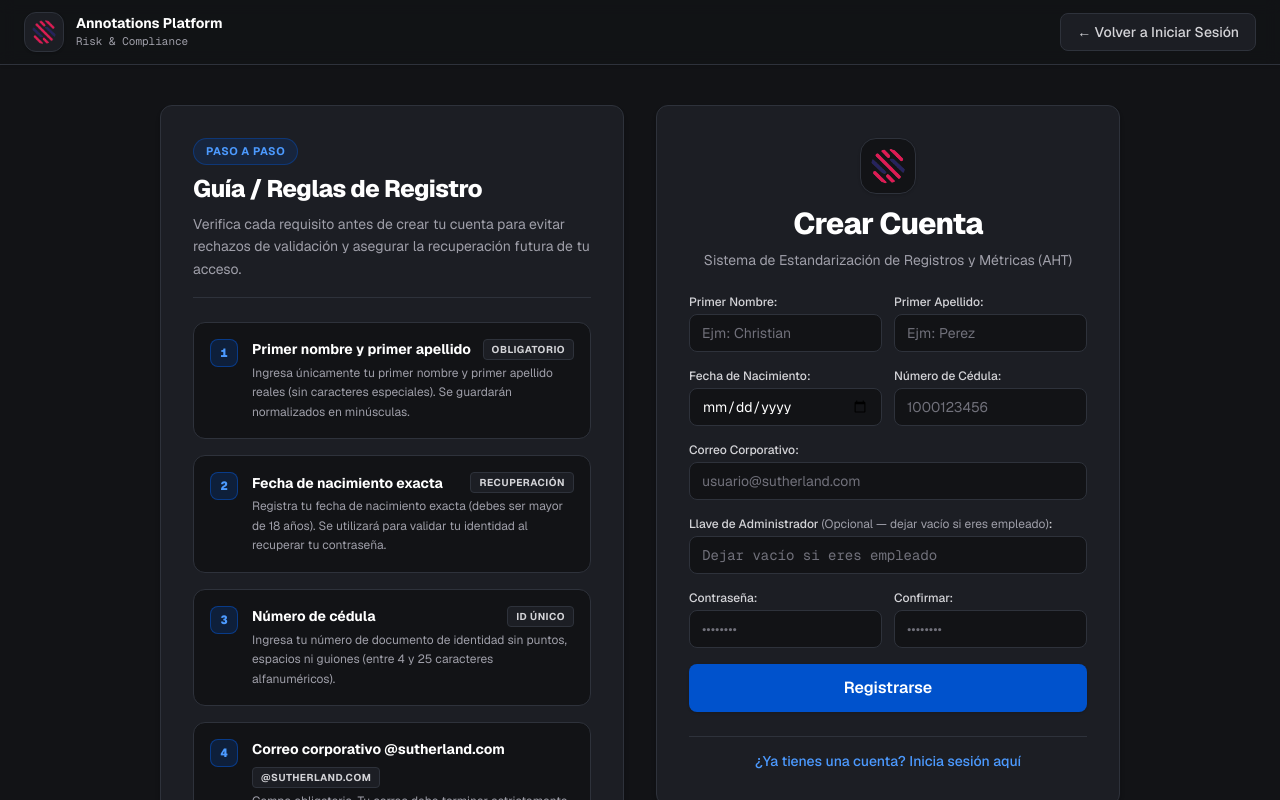
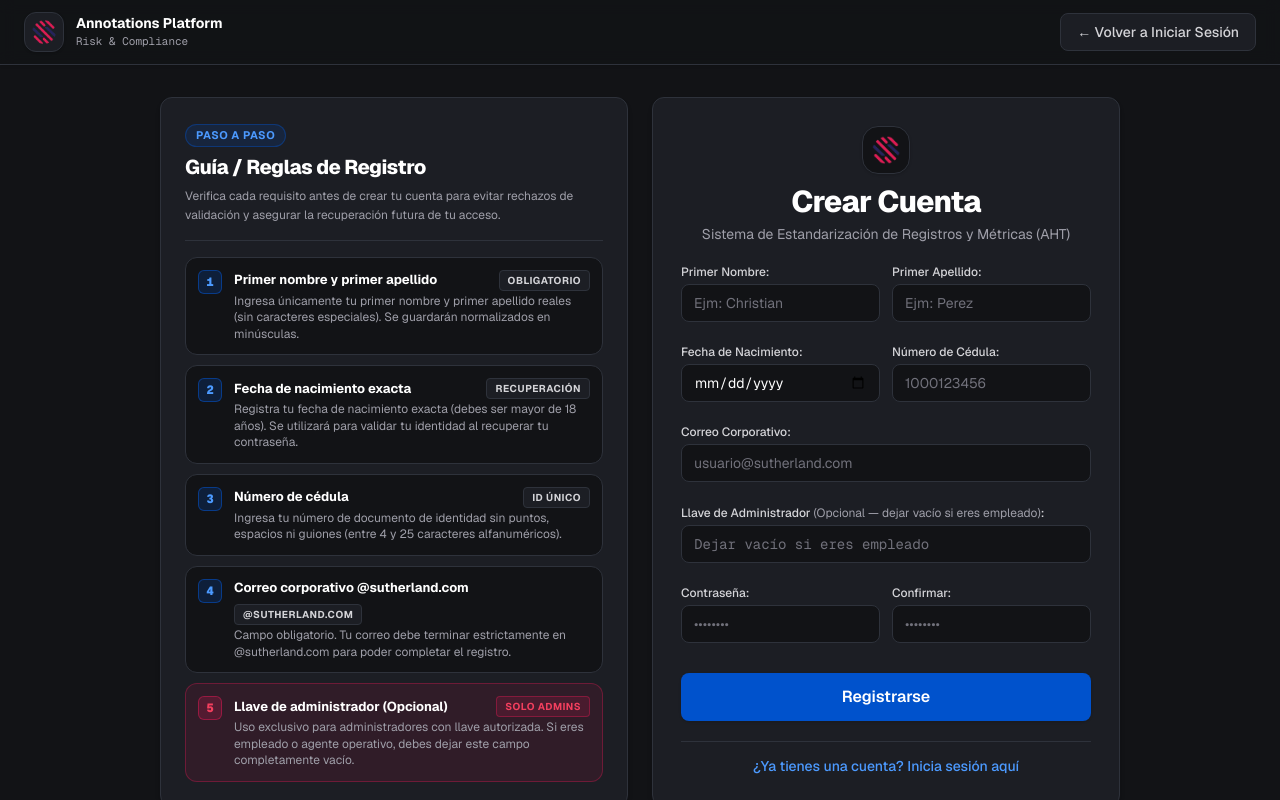
Before and after one commit to Chriper0218/proyecto_sutherland, a Next.js app: page /register in a window 1280 px wide. Shown: the top 800 px of the page. Built offline with nearby package versions, Linux system fonts and the light colour scheme.

Commit message:
Ajuste de tamaño de tarjeta de registro y reglas

```diff
--- a/src/app/page.tsx
+++ b/src/app/page.tsx
@@ -376,8 +376,10 @@ export default function AuthPage() {
   const authCard = (
     <div
       className={`${
-        isSignUp ? 'max-w-lg' : 'max-w-md'
-      } w-full space-y-8 bg-[#1C1E24] p-8 rounded-xl shadow-md border border-[#2E323B]`}
+        isSignUp
+          ? 'w-full h-full flex flex-col justify-between p-6 sm:p-7 space-y-5'
+          : 'max-w-md w-full p-8 space-y-8'
+      } bg-[#1C1E24] rounded-xl shadow-md border border-[#2E323B]`}
     >
 
       {/* Encabezado */}
@@ -426,7 +428,11 @@ export default function AuthPage() {
 
       {/* Formulario de REGISTRO (SIGN UP) */}
       {isSignUp ? (
-        <form className="mt-6 space-y-4" onSubmit={handleSignUpSubmit} noValidate>
+        <form
+          className="mt-4 flex-1 flex flex-col justify-between space-y-3.5"
+          onSubmit={handleSignUpSubmit}
+          noValidate
+        >
           <div className="grid grid-cols-1 sm:grid-cols-2 gap-3">
             <div>
               <label className="block text-xs font-medium text-zinc-300 mb-1">
@@ -844,12 +850,12 @@ export default function AuthPage() {
       {/* ================= CONTENIDO PRINCIPAL ================= */}
       <main id="inicio" className="flex-1 scroll-mt-20">
         {isSignUp ? (
-          /* Vista de REGISTRO: guía paso a paso + formulario de registro */
-          <div className="max-w-5xl mx-auto py-10 px-4 sm:px-6 lg:px-8 grid grid-cols-1 lg:grid-cols-12 gap-8 items-start">
-            <div className="lg:col-span-6">
+          /* Vista de REGISTRO: guía paso a paso + formulario de registro con alturas iguales */
+          <div className="max-w-5xl mx-auto py-8 px-4 sm:px-6 lg:px-8 grid grid-cols-1 lg:grid-cols-12 gap-6 items-stretch">
+            <div className="lg:col-span-6 flex">
               <RegistrationGuideCard />
             </div>
-            <div className="lg:col-span-6 flex justify-center lg:justify-end">
+            <div className="lg:col-span-6 flex">
               {authCard}
             </div>
           </div>
--- a/src/app/register/page.tsx
+++ b/src/app/register/page.tsx
@@ -184,30 +184,31 @@ export default function RegisterPage() {
       </nav>
 
       {/* Contenido Principal: Guía arriba en móvil / izquierda en escritorio + Formulario */}
-      <main className="flex-1 max-w-5xl w-full mx-auto py-10 px-4 sm:px-6 lg:px-8 grid grid-cols-1 lg:grid-cols-12 gap-8 items-start">
-        <div className="lg:col-span-6">
+      <main className="flex-1 max-w-5xl w-full mx-auto py-8 px-4 sm:px-6 lg:px-8 grid grid-cols-1 lg:grid-cols-12 gap-6 items-stretch">
+        <div className="lg:col-span-6 flex">
           <RegistrationGuideCard />
         </div>
 
-        <div className="lg:col-span-6 flex justify-center lg:justify-end">
-          <div className="max-w-lg w-full space-y-6 bg-[#1C1E24] p-8 rounded-xl shadow-md border border-[#2E323B]">
+        <div className="lg:col-span-6 flex">
+          <div className="w-full h-full flex flex-col justify-between bg-[#1C1E24] p-6 sm:p-7 rounded-xl shadow-md border border-[#2E323B] space-y-5">
+            <div className="space-y-4">
               <div className="text-center">
-              <div className="flex justify-center mb-3">
-                <div className="w-14 h-14 rounded-2xl bg-[#121316] border border-[#2E323B] flex items-center justify-center p-2 shadow-sm">
+                <div className="flex justify-center mb-2.5">
+                  <div className="w-12 h-12 rounded-2xl bg-[#121316] border border-[#2E323B] flex items-center justify-center p-2 shadow-sm">
                     <Image
                       src="/suth-logo.png"
                       alt="Sutherland Logo"
-                    width={50}
-                    height={50}
+                      width={44}
+                      height={44}
                       className="w-full h-full object-contain"
                       priority
                     />
                   </div>
                 </div>
-              <h1 className="text-3xl font-extrabold text-white tracking-tight">
+                <h1 className="text-2xl sm:text-3xl font-extrabold text-white tracking-tight">
                   Crear Cuenta
                 </h1>
-              <p className="mt-2 text-sm text-zinc-400">
+                <p className="mt-1 text-xs sm:text-sm text-zinc-400">
                   Sistema de Estandarización de Registros y Métricas (AHT)
                 </p>
               </div>
@@ -229,8 +230,9 @@ export default function RegisterPage() {
                   <span>{success}</span>
                 </div>
               )}
+            </div>
 
-            <form className="space-y-4" onSubmit={handleSubmit} noValidate>
+            <form className="flex-1 flex flex-col justify-between space-y-4" onSubmit={handleSubmit} noValidate>
               <div className="grid grid-cols-1 sm:grid-cols-2 gap-3">
                 <div>
                   <label className="block text-xs font-medium text-zinc-300 mb-1">
--- a/src/components/auth/RegistrationGuideCard.tsx
+++ b/src/components/auth/RegistrationGuideCard.tsx
@@ -51,33 +51,33 @@ export default function RegistrationGuideCard() {
   return (
     <aside
       aria-label="Guía y reglas de registro"
-      className="w-full bg-[#1C1E24] border border-[#2E323B] rounded-xl p-6 sm:p-8 shadow-md space-y-6"
+      className="w-full h-full flex flex-col justify-between bg-[#1C1E24] border border-[#2E323B] rounded-xl p-5 sm:p-6 shadow-md space-y-4"
     >
-      <div className="space-y-2 border-b border-[#2E323B] pb-4">
-        <div className="inline-flex items-center gap-2 px-3 py-1 rounded-full text-[11px] font-bold uppercase tracking-wider bg-[#0052CC]/15 text-[#4C9AFF] border border-[#0052CC]/40">
+      <div className="space-y-1.5 border-b border-[#2E323B] pb-3.5">
+        <div className="inline-flex items-center gap-2 px-2.5 py-0.5 rounded-full text-[11px] font-bold uppercase tracking-wider bg-[#0052CC]/15 text-[#4C9AFF] border border-[#0052CC]/40">
           Paso a Paso
         </div>
-        <h2 className="text-xl sm:text-2xl font-extrabold text-white tracking-tight">
+        <h2 className="text-xl font-extrabold text-white tracking-tight">
           Guía / Reglas de Registro
         </h2>
-        <p className="text-xs sm:text-sm text-zinc-400 leading-relaxed">
+        <p className="text-xs text-zinc-400 leading-relaxed">
           Verifica cada requisito antes de crear tu cuenta para evitar rechazos de validación y asegurar la recuperación futura de tu acceso.
         </p>
       </div>
 
-      <ol className="space-y-4">
+      <ol className="space-y-2.5 flex-1 flex flex-col justify-between">
         {REGISTRATION_RULES.map((rule) => (
           <li
             key={rule.step}
-            className={`p-4 rounded-xl border transition ${
+            className={`p-3 rounded-xl border transition ${
               rule.highlight
                 ? 'bg-[#DE1B54]/10 border-[#DE1B54]/35'
                 : 'bg-[#121316] border-[#2E323B]'
             }`}
           >
-            <div className="flex items-start gap-3.5">
+            <div className="flex items-start gap-3">
               <span
-                className={`flex-shrink-0 w-7 h-7 rounded-lg flex items-center justify-center text-xs font-black font-mono border ${
+                className={`flex-shrink-0 w-6 h-6 rounded-md flex items-center justify-center text-xs font-black font-mono border ${
                   rule.highlight
                     ? 'bg-[#DE1B54]/20 border-[#DE1B54]/50 text-[#F43F5E]'
                     : 'bg-[#0052CC]/20 border-[#0065FF]/40 text-[#4C9AFF]'
@@ -85,9 +85,9 @@ export default function RegistrationGuideCard() {
               >
                 {rule.step}
               </span>
-              <div className="flex-1 space-y-1">
+              <div className="flex-1 space-y-0.5">
                 <div className="flex flex-wrap items-center justify-between gap-2">
-                  <h3 className="text-sm font-bold text-white">{rule.title}</h3>
+                  <h3 className="text-[13px] font-bold text-white leading-snug">{rule.title}</h3>
                   <span
                     className={`px-2 py-0.5 rounded text-[10px] font-bold uppercase tracking-wider border ${
                       rule.highlight
@@ -98,7 +98,7 @@ export default function RegistrationGuideCard() {
                     {rule.badge}
                   </span>
                 </div>
-                <p className="text-xs text-zinc-400 leading-relaxed">{rule.description}</p>
+                <p className="text-xs text-zinc-400 leading-snug">{rule.description}</p>
               </div>
             </div>
           </li>
```
Lines whose indentation alone changed are shown as unchanged.
